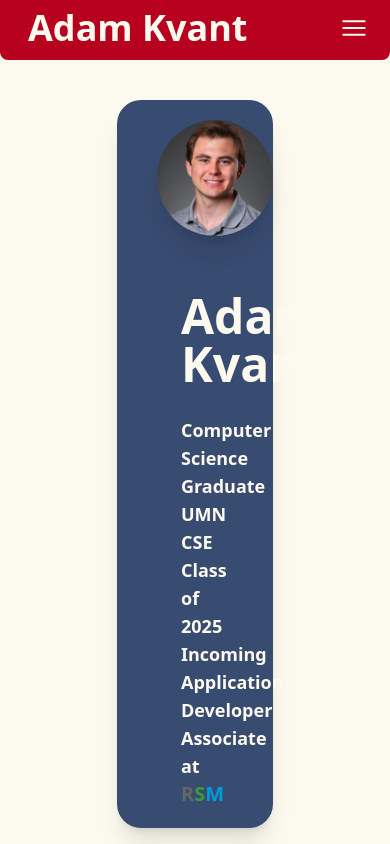
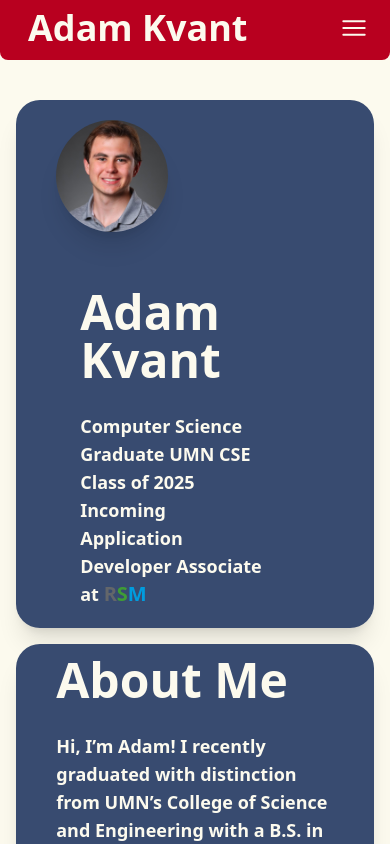
Before and after one commit to AdamKvant/AdamKvantSite, a SvelteKit app: page / in a window 390 px wide. Shown: the top 844 px of the page. Built offline with nearby package versions, Linux system fonts and the light colour scheme.

Commit message:
cards are more mobile friendly

```diff
--- a/src/app.css
+++ b/src/app.css
@@ -27,7 +27,7 @@
 }
 
 .headshot {
-    @apply rounded-full shadow-xl md:w-64 md:h-64 sm:w-28 sm:h-28 object-contain ml-10;
+    @apply rounded-full shadow-xl md:w-64 md:h-64 w-28 h-28 object-contain ml-10;
 }
 
 .Intro{
@@ -43,7 +43,7 @@
 }
 
 .Card {
-    @apply sm:w-4/5 w-2/5 bg-[#384B70] rounded-3xl text-[#FCFAEE] font-semibold text-lg pb-5 shadow shadow-xl
+    @apply w-11/12 md:w-2/5 bg-[#384B70] rounded-3xl text-[#FCFAEE] font-semibold text-lg pb-5 shadow shadow-xl
 }
 
 .CardTitle{
```
